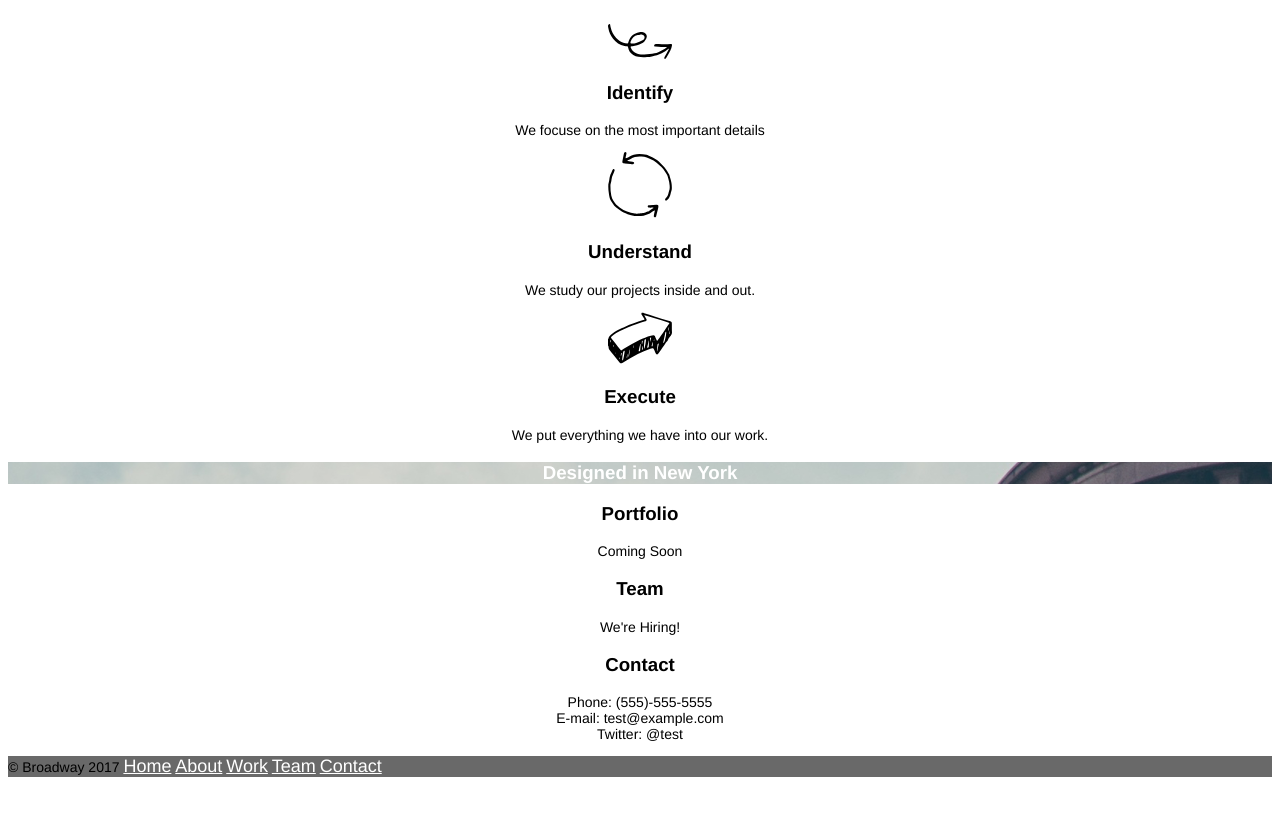
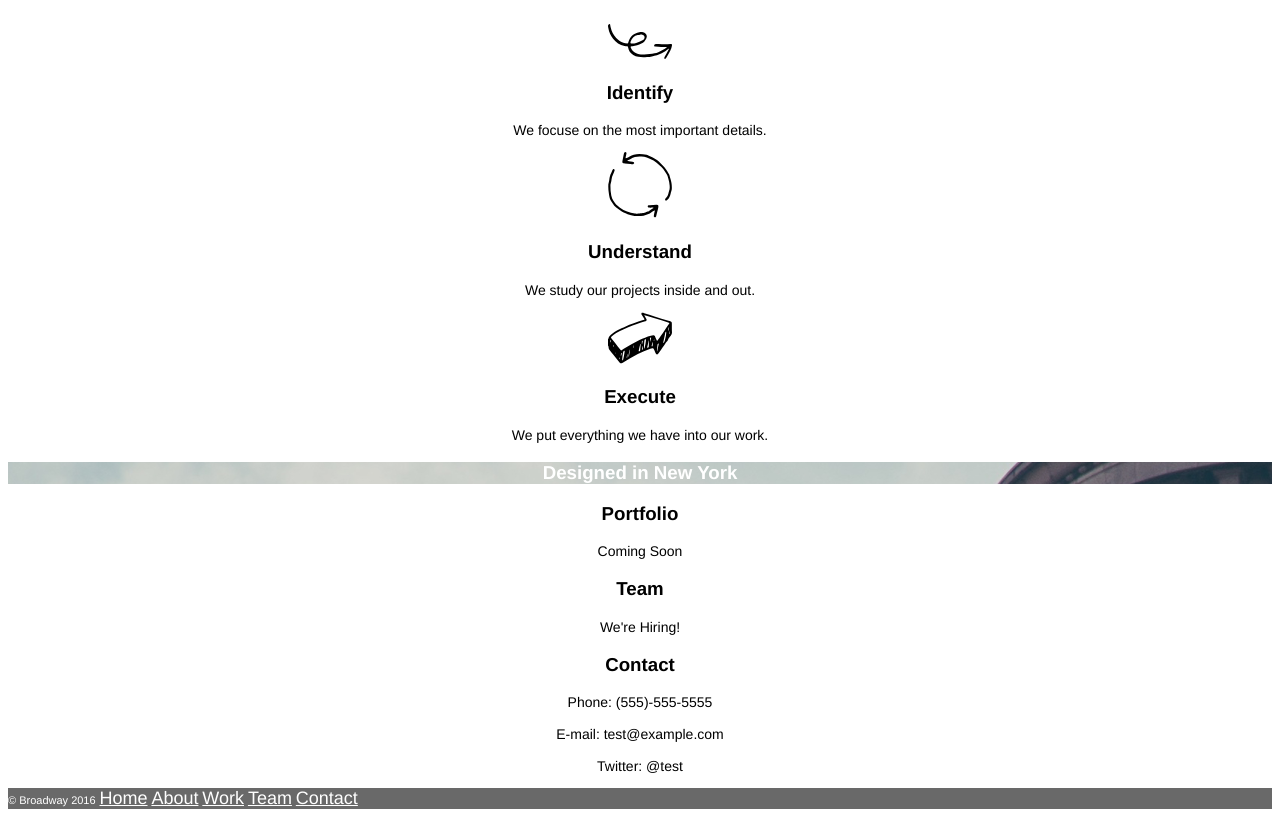
Before and after one commit to benjaminwilliam/broadway, a plain HTML site: page index.html in a window 1280 px wide. Shown: the part 409-1232 px from the top of the page. Before the commit the page ends 1200 px from the top, so only its background shows below. Drawn offline with Linux system fonts and the light colour scheme.

Commit message:
finished footer, completed site

```diff
--- a/index.html
+++ b/index.html
@@ -23,7 +23,7 @@
       <h2 id="process">Our Process</h2>
       <img src="resources/images/identify.svg" alt="curly arrow">
       <h3>Identify</h3>
-      <p>We focuse on the most important details</p>
+      <p>We focuse on the most important details.</p>
       <img src="resources/images/understand.svg" alt="arrows cycling">
       <h3>Understand</h3>
       <p>We study our projects inside and out.</p>
@@ -40,14 +40,15 @@
       <h3>Team</h3>
       <p>We're Hiring!</p>
       <h3>Contact</h3>
-      <p>Phone: (555)-555-5555<br>
-        E-mail: test@example.com<br>
+      <p>Phone: (555)-555-5555<br><br>
+        E-mail: test@example.com<br><br>
         Twitter: @test
       </p>
     </div>
 
     <div class="footer">
-      <p>&copy; Broadway 2017
+      <p>
+        <a id="copyright">© Broadway 2016</a>
         <a class="btn-nav" href="#home">Home</a>
         <a class="btn-nav" href="#about">About</a>
         <a class="btn-nav" href="#work">Work</a>
--- a/resources/css/styles.css
+++ b/resources/css/styles.css
@@ -42,3 +42,8 @@ p {
   background-color: dimgray;
   text-align: left;
 }
+
+#copyright{
+  font-size: 11px;
+  color: white;
+}
```
